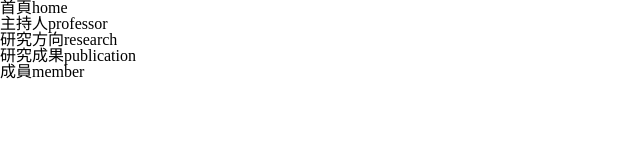
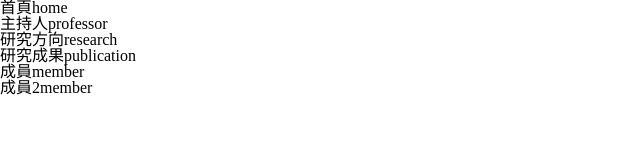
Before and after one commit to Naylor95023/APNL, a plain HTML site: page home.html in a window 1280 px wide. Shown: the whole page, without its empty margins (0-640 px from the left). Drawn offline with nearby package versions, Linux system fonts and the light colour scheme.

Commit message:
B Team Test2

```diff
--- a/home.html
+++ b/home.html
@@ -16,6 +16,7 @@
         <li><span>研究成果</span><span>publication</span></li>
 
         <li><span>成員</span><span>member</span></li>
+        <li><span>成員2</span><span>member</span></li>
     </ul>
 </nav>
 </body>
```
